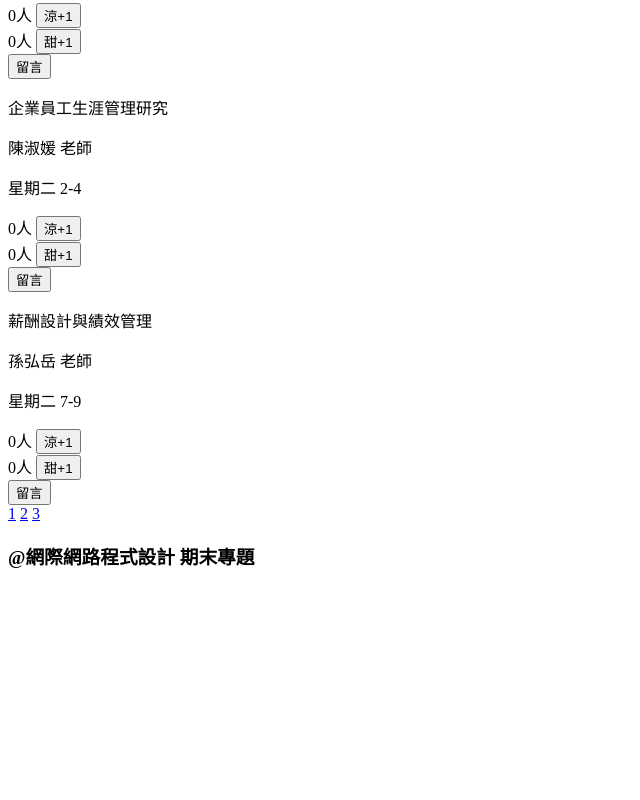
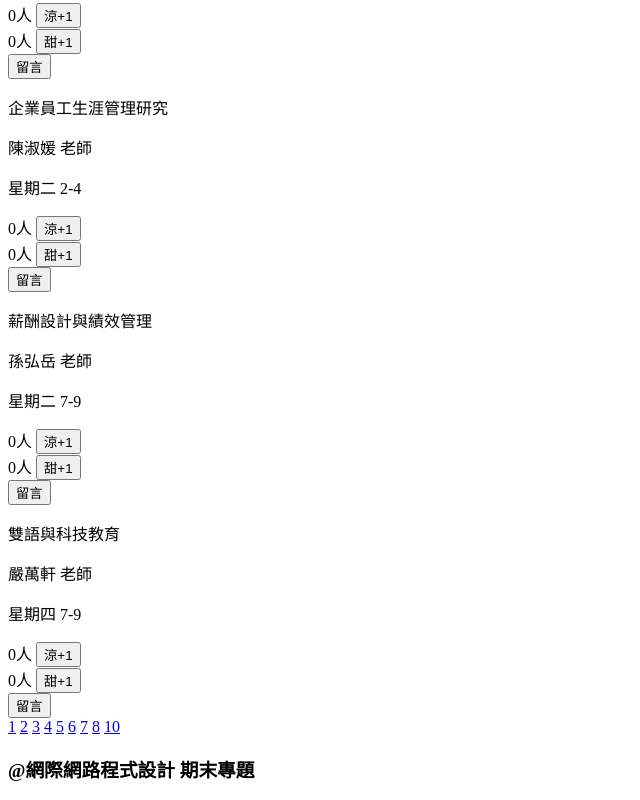
Before and after one commit to MocuAcqu/tharder_test, a website with bundled scripts: page learn2.html in a window 1280 px wide. Shown: the part 907-1707 px from the top of the page, without its empty margins (0-640 px from the left). Before the commit the page ends 1494 px from the top, so only its background shows below. Built offline with nearby package versions, Linux system fonts and the light colour scheme; a script that the page names is missing.

Commit message:
Add files via upload

```diff
--- a/learn2.html
+++ b/learn2.html
@@ -168,10 +168,39 @@
                     </div>
                 </div>
             </div>
+            <div class="message">
+                <div class="course-info">
+                    <p class="course-name">雙語與科技教育</p>
+                    <p class="teacher-name">嚴萬軒 老師</p>
+                    <p class="course-time">星期四 7-9</p>
+                </div>
+                <div class="actions">
+                    <div class="reaction">
+                        <div class="reaction-item">
+                            <span class="reaction-count" id="cool-count-7">0人</span>
+                            <button class="reaction-btn" data-action="cool" data-course-id="7">涼+1</button>
+                        </div>
+                        <div class="reaction-item">
+                            <span class="reaction-count" id="hard-count-7">0人</span>
+                            <button class="reaction-btn" data-action="hard" data-course-id="7">甜+1</button>
+                        </div>
+                        <div class="reaction-item">
+                            <button class="comment-btn" data-course-id="7">留言</button>
+                        </div>
+
+                    </div>
+                </div>
+            </div>
             <div class="pages">
                 <a href="learn2.html">1</a>
                 <a href="learn2_2.html">2</a>
                 <a href="learn2_3.html">3</a>
+                <a href="learn2_4.html">4</a>
+                <a href="learn2_5.html">5</a>
+                <a href="learn2_6.html">6</a>
+                <a href="learn2_7.html">7</a>
+                <a href="learn2_8.html">8</a>
+                <a href="learn2_9.html">10</a>
             </div>
         </div>
     </div>
--- a/learnStyle2.css
+++ b/learnStyle2.css
@@ -233,10 +233,10 @@ html, body,main {
 }
 
 .pages{
-    width: 60%;
+    width: 30%;
     display: flex;
     align-items: center;
-    padding: 0px 50%;
+    padding: 0px 40%;
     gap: 5px;
 }
 
```
Also changed, not shown: learn2_2.html (+6 -22 lines).
